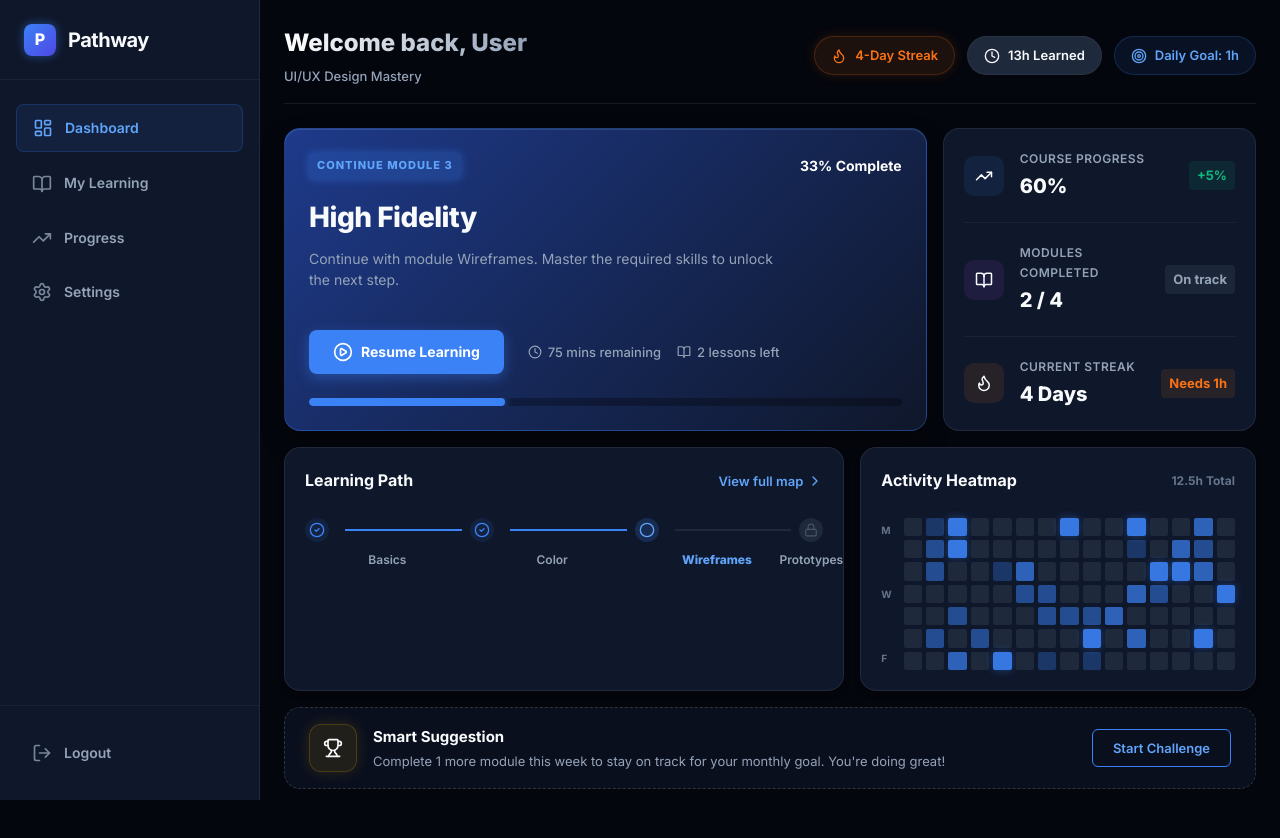
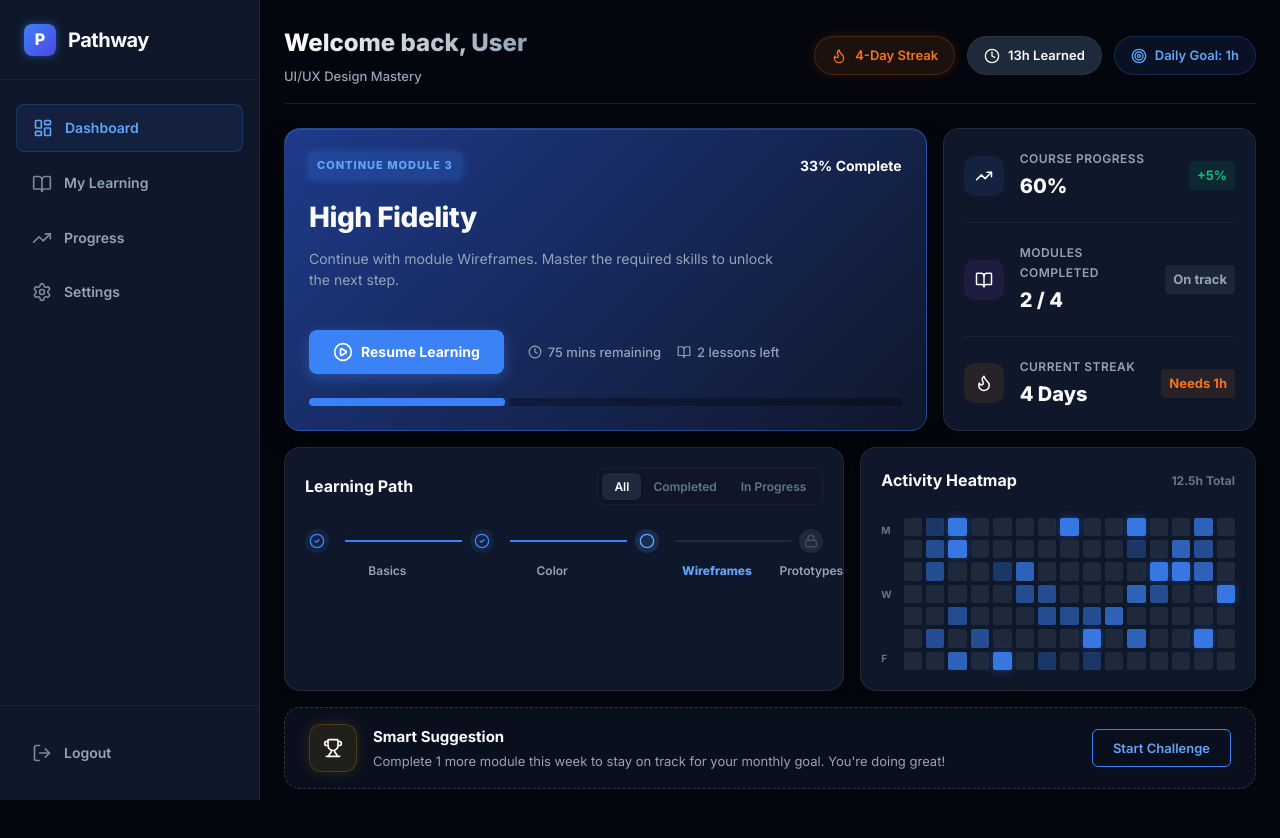
Before and after one commit to ribo111-rishita/Pathway, a React (Vite) app: page /dashboard in a window 1280 px wide. Shown: the top 838 px of the page. Built offline with nearby package versions, Linux system fonts and the light colour scheme.

Commit message:
feat: add interaction logic, filtering, tooltips, and animations to dashboard

```diff
--- a/src/components/ActivityHeatmap.jsx
+++ b/src/components/ActivityHeatmap.jsx
@@ -1,12 +1,7 @@
 import React from 'react';
 
 const ActivityHeatmap = ({ totalHours, activityData, weeks = 15 }) => {
-  // Generate dates for the heatmap grid
-  // We want the grid to end on today (or end of this week).
-  // Let's assume today is the last cell of the grid for simplicity, or we align to Sunday.
   const today = new Date();
-
-  // Calculate the start date (15 weeks ago)
   const startDate = new Date(today);
   startDate.setDate(today.getDate() - (weeks * 7) + 1);
 
@@ -24,24 +19,23 @@ const ActivityHeatmap = ({ totalHours, activityData, weeks = 15 }) => {
           {Array.from({ length: weeks }).map((_, colIndex) => (
             <div className="heat-col" key={colIndex}>
               {Array.from({ length: 7 }).map((_, rowIndex) => {
-                // Calculate the specific date for this cell
                 const cellDate = new Date(startDate);
                 cellDate.setDate(startDate.getDate() + (colIndex * 7) + rowIndex);
 
-                // Format date as YYYY-MM-DD
                 const dateKey = cellDate.toISOString().split('T')[0];
+                const displayDate = cellDate.toLocaleDateString(undefined, { month: 'short', day: 'numeric' });
 
-                // Look up activity data for this date
                 const intensity = activityData[dateKey] || 0;
                 const isActive = intensity > 0;
                 const hours = isActive ? (intensity * 1.5).toFixed(1) : 0;
 
                 return (
-                  <div
-                    key={rowIndex}
-                    className={`heat-cell-sm ${isActive ? 'lvl-' + intensity : 'lvl-0'}`}
-                    title={`${dateKey}: ${hours} hrs`}
-                  ></div>
+                  <div key={rowIndex} className="custom-tooltip-wrapper">
+                    <div className={`heat-cell-sm ${isActive ? 'lvl-' + intensity : 'lvl-0'}`}></div>
+                    <div className="custom-tooltip">
+                      {displayDate}: {hours} hrs
+                    </div>
+                  </div>
                 );
               })}
             </div>
--- a/src/components/Dashboard.css
+++ b/src/components/Dashboard.css
@@ -203,6 +203,11 @@
   transform: translateY(-1px);
 }
 
+.btn-vibrant:active {
+  transform: translateY(1px) scale(0.96);
+  box-shadow: 0 2px 10px rgba(59, 130, 246, 0.4);
+}
+
 .action-meta {
   display: flex;
   gap: 16px;
@@ -230,6 +235,7 @@
   background: #3b82f6;
   border-radius: 4px;
   box-shadow: 0 0 10px rgba(59, 130, 246, 0.8);
+  transition: width 0.8s cubic-bezier(0.4, 0, 0.2, 1);
 }
 
 /* Stacked Stats */
@@ -517,6 +523,84 @@
   100% { box-shadow: 0 0 0 0 rgba(59, 130, 246, 0); }
 }
 
+/* Tooltip Styles */
+.custom-tooltip-wrapper {
+  position: relative;
+  display: flex;
+}
+
+.custom-tooltip {
+  position: absolute;
+  bottom: calc(100% + 8px);
+  left: 50%;
+  transform: translateX(-50%) scale(0.95);
+  background: #1e293b;
+  color: #f8fafc;
+  padding: 6px 12px;
+  border-radius: 6px;
+  font-size: 12px;
+  font-weight: 600;
+  white-space: nowrap;
+  pointer-events: none;
+  opacity: 0;
+  visibility: hidden;
+  box-shadow: 0 4px 12px rgba(0, 0, 0, 0.5);
+  border: 1px solid rgba(255, 255, 255, 0.1);
+  transition: all 0.2s ease;
+  z-index: 50;
+}
+
+.heat-cell-sm:hover .custom-tooltip {
+  opacity: 1;
+  visibility: visible;
+  transform: translateX(-50%) scale(1);
+}
+
+/* Filter Tabs */
+.filter-tabs {
+  display: flex;
+  background: rgba(15, 23, 42, 0.6);
+  border-radius: 8px;
+  padding: 4px;
+  border: 1px solid rgba(255, 255, 255, 0.05);
+}
+
+.filter-tab {
+  padding: 6px 12px;
+  font-size: 12px;
+  font-weight: 600;
+  color: #64748b;
+  background: transparent;
+  border: none;
+  border-radius: 6px;
+  cursor: pointer;
+  transition: all 0.2s ease;
+}
+
+.filter-tab:hover {
+  color: #94a3b8;
+}
+
+.filter-tab.active {
+  background: #1e293b;
+  color: #f8fafc;
+  box-shadow: 0 2px 4px rgba(0, 0, 0, 0.2);
+}
+
+/* Clickable Steps */
+.step-hz.clickable {
+  cursor: pointer;
+  transition: transform 0.2s ease;
+}
+
+.step-hz.clickable:hover {
+  transform: translateY(-2px);
+}
+
+.step-hz.clickable:hover .hz-label {
+  color: #f8fafc;
+}
+
 /* Responsive */
 @media (max-width: 1024px) {
   .col-span-8, .col-span-4, .col-span-7, .col-span-5 {
--- a/src/components/Dashboard.jsx
+++ b/src/components/Dashboard.jsx
@@ -174,6 +174,20 @@ const Dashboard = () => {
     }));
   };
 
+  const handleStepClick = (step) => {
+    const clickedModule = COURSE_STRUCTURE.modules.find(m => m.id === step.id);
+    if (!clickedModule) return;
+
+    // Find first uncompleted lesson in the module, or default to the first lesson
+    const firstUncompleted = clickedModule.lessons.find(l => !completedLessons.includes(l.id));
+    const lessonToLoad = firstUncompleted || clickedModule.lessons[0];
+
+    setCurrentLesson({
+      moduleId: clickedModule.id,
+      lessonId: lessonToLoad.id
+    });
+  };
+
   const statsData = [
     {
       icon: TrendingUp,
@@ -242,7 +256,7 @@ const Dashboard = () => {
             ))}
           </div>
 
-          <LearningPathTracker steps={pathSteps} />
+          <LearningPathTracker steps={pathSteps} onStepClick={handleStepClick} />
 
           <ActivityHeatmap totalHours={totalHoursLearned} activityData={activityData} />
 
--- a/src/components/LearningPathTracker.jsx
+++ b/src/components/LearningPathTracker.jsx
@@ -1,20 +1,45 @@
-import React from 'react';
+import React, { useState } from 'react';
 import { ChevronRight, CheckCircle2, Circle, Lock } from 'lucide-react';
 
-const LearningPathTracker = ({ steps }) => {
+const LearningPathTracker = ({ steps, onStepClick }) => {
+  const [filter, setFilter] = useState('all');
+
+  const filteredSteps = steps.filter(step => {
+    if (filter === 'completed') return step.status === 'completed';
+    if (filter === 'in-progress') return step.status === 'active' || step.status === 'completed';
+    return true;
+  });
+
   return (
     <div className="grid-card col-span-7 secondary-card path-tracker">
       <div className="card-header-flex">
         <h3>Learning Path</h3>
-        <button className="btn-text">View full map <ChevronRight size={16}/></button>
+        <div className="filter-tabs">
+          <button
+            className={`filter-tab ${filter === 'all' ? 'active' : ''}`}
+            onClick={() => setFilter('all')}
+          >All</button>
+          <button
+            className={`filter-tab ${filter === 'completed' ? 'active' : ''}`}
+            onClick={() => setFilter('completed')}
+          >Completed</button>
+          <button
+            className={`filter-tab ${filter === 'in-progress' ? 'active' : ''}`}
+            onClick={() => setFilter('in-progress')}
+          >In Progress</button>
+        </div>
       </div>
 
       <div className="horizontal-stepper">
-        {steps.map((step, index) => {
-          const isLast = index === steps.length - 1;
+        {filteredSteps.map((step, index) => {
+          const isLast = index === filteredSteps.length - 1;
 
           return (
-            <div key={step.id} className={`step-hz ${step.status}`}>
+            <div
+              key={step.id}
+              className={`step-hz ${step.status} ${step.status !== 'locked' ? 'clickable' : ''}`}
+              onClick={() => step.status !== 'locked' && onStepClick && onStepClick(step)}
+            >
               <div className={`hz-icon ${step.status === 'active' ? 'pulse' : ''}`}>
                 {step.status === 'completed' && <CheckCircle2 size={16} />}
                 {step.status === 'active' && <Circle size={16} />}
--- a/src/components/ResumeLearningCard.jsx
+++ b/src/components/ResumeLearningCard.jsx
@@ -1,5 +1,5 @@
-import React from 'react';
-import { PlayCircle, Clock, BookOpen } from 'lucide-react';
+import React, { useState } from 'react';
+import { PlayCircle, Clock, BookOpen, Loader2 } from 'lucide-react';
 
 const ResumeLearningCard = ({
   moduleNumber,
@@ -10,6 +10,17 @@ const ResumeLearningCard = ({
   lessonsLeft,
   onComplete
 }) => {
+  const [isLoading, setIsLoading] = useState(false);
+
+  const handleResumeClick = () => {
+    setIsLoading(true);
+    // Simulate network request or content loading
+    setTimeout(() => {
+      onComplete();
+      setIsLoading(false);
+    }, 600);
+  };
+
   return (
     <div className="grid-card col-span-8 primary-card">
       <div className="card-layer-bg"></div>
@@ -24,9 +35,13 @@ const ResumeLearningCard = ({
         </div>
 
         <div className="primary-actions">
-          <button className="btn-vibrant" onClick={onComplete}>
-            <PlayCircle size={20} className="fill-icon" />
-            Resume Learning
+          <button className="btn-vibrant" onClick={handleResumeClick} disabled={isLoading}>
+            {isLoading ? (
+              <Loader2 size={20} className="animate-spin" />
+            ) : (
+              <PlayCircle size={20} className="fill-icon" />
+            )}
+            {isLoading ? 'Loading Lesson...' : 'Resume Learning'}
           </button>
           <div className="action-meta">
             <div className="meta-item"><Clock size={14}/> <span>{timeRemaining} mins remaining</span></div>
```
